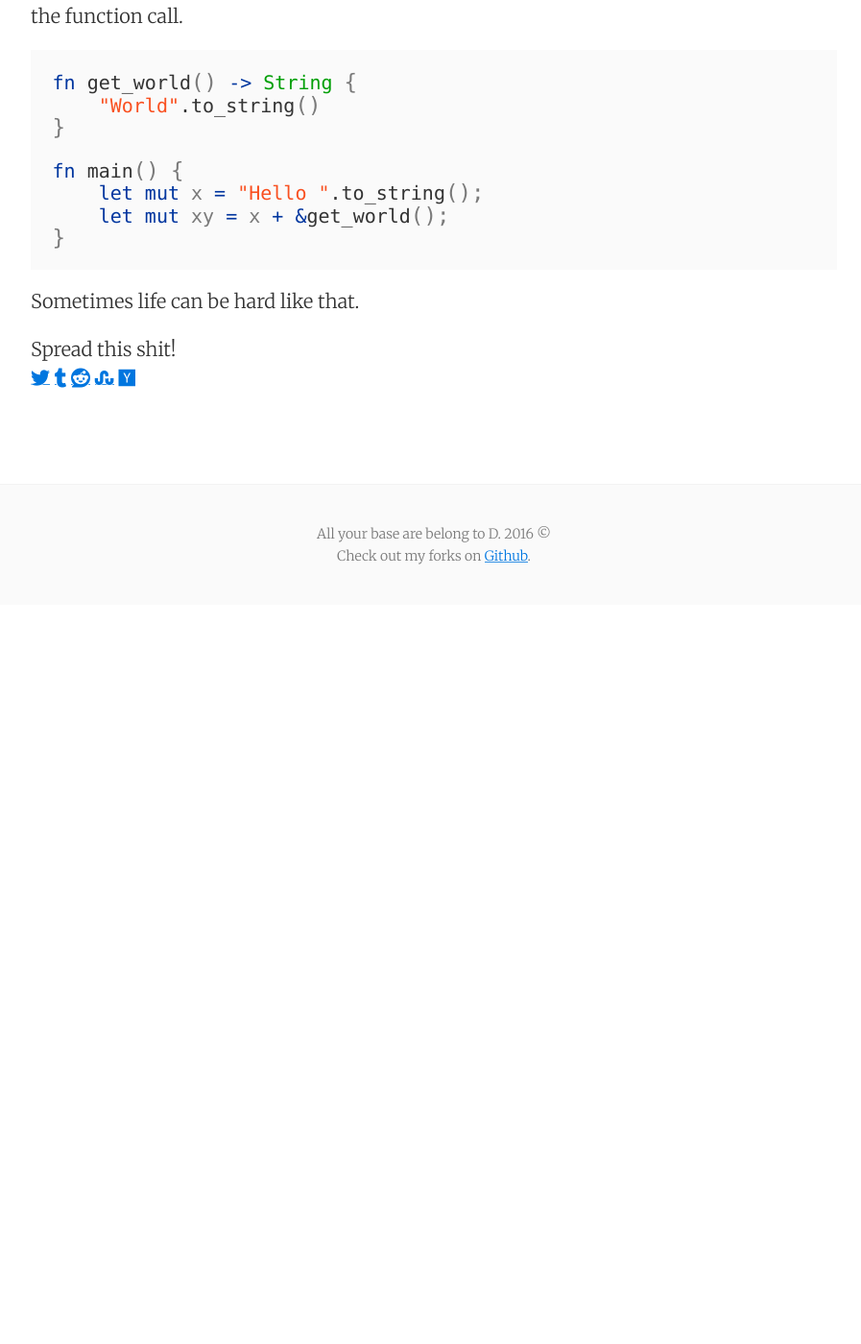
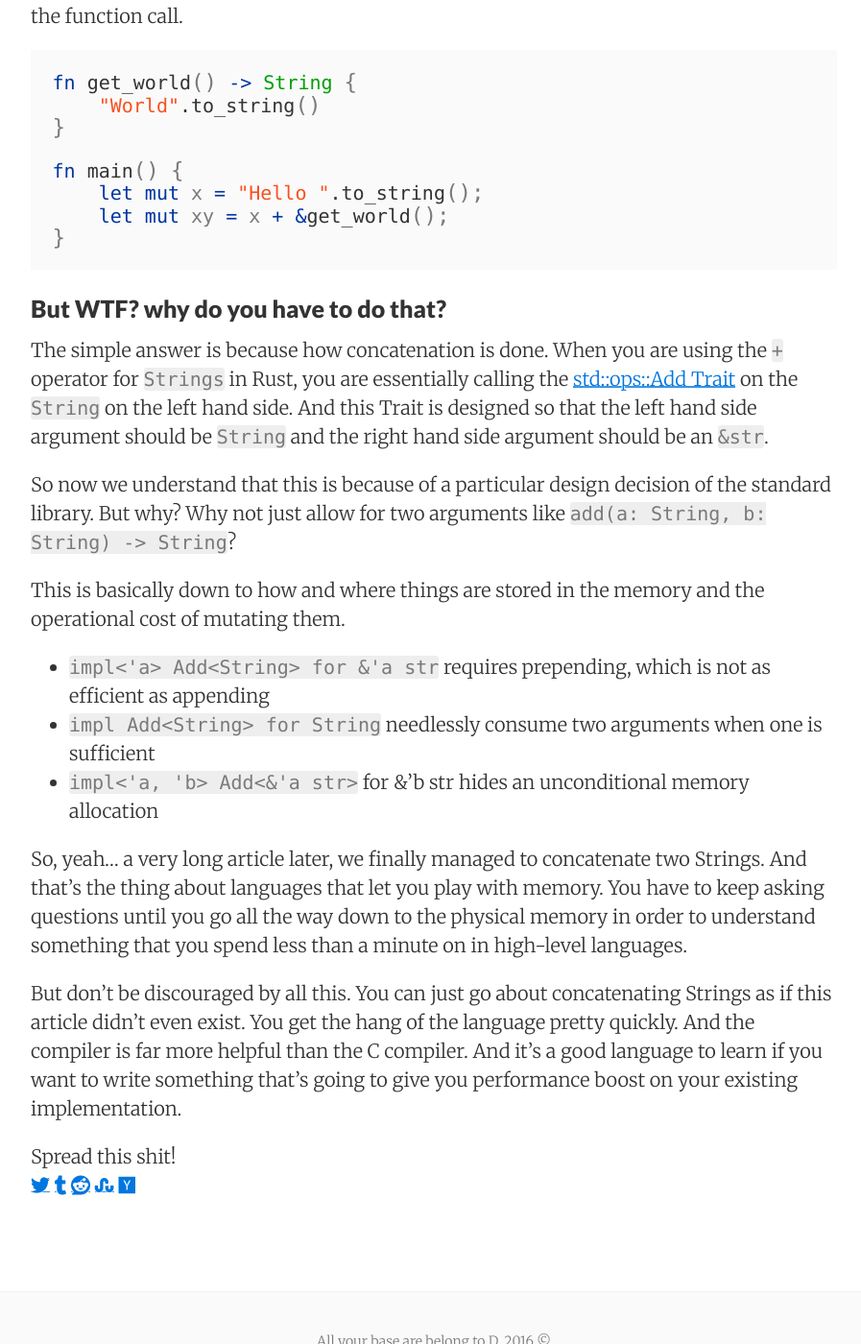
Before and after one commit to dnshio/dnshio.github.io, a Jekyll site: the page built from _posts/2016-10-06-string-concatenation-in-rust-is-not-tivial.md, in a window 1280 px wide and 1400 px high, scrolled down 3303 px. Shown: the whole window at 96% size, without its empty margins (188-1085 px from the left). Built offline with Jekyll 4.4.1, drawn with Linux system fonts in a browser that asks for light colours; nearby versions of some CDN libraries; comment, search, counter and statistics services are not loaded; before the commit the page ends 3933 px from its top, so only the background shows below that; some of the changed text lies outside the part shown.

Commit message:
Updated Rust article

````diff
--- a/_posts/2016-10-06-string-concatenation-in-rust-is-not-tivial.md
+++ b/_posts/2016-10-06-string-concatenation-in-rust-is-not-tivial.md
@@ -110,4 +110,25 @@ fn main() {
 }
 ```
 
-Sometimes life can be hard like that.
+### But WTF? why do you have to do that?
+The simple answer is because how concatenation is done. When you are using the `+` operator for `Strings` in Rust, you are
+essentially calling the [std::ops::Add Trait](https://doc.rust-lang.org/std/ops/trait.Add.html) on the `String` on the
+left hand side. And this Trait is designed so that the left hand side argument should be `String` and the right hand side
+argument should be an `&str`.
+
+So now we understand that this is because of a particular design decision of the standard library. But why? Why not just
+allow for two arguments like `add(a: String, b: String) -> String`?
+
+This is basically down to how and where things are stored in the memory and the operational cost of mutating them.
+
+* `impl<'a> Add<String> for &'a str` requires prepending, which is not as efficient as appending
+* `impl Add<String> for String` needlessly consume two arguments when one is sufficient
+* `impl<'a, 'b> Add<&'a str>` for &'b str hides an unconditional memory allocation
+
+So, yeah... a very long article later, we finally managed to concatenate two Strings. And that's the thing about languages
+that let you play with memory. You have to keep asking questions until you go all the way down to the physical memory in
+order to understand something that you spend less than a minute on in high-level languages.
+
+But don't be discouraged by all this. You can just go about concatenating Strings as if this article didn't even exist.
+You get the hang of the language pretty quickly. And the compiler is far more helpful than the C compiler. And it's a good
+language to learn if you want to write something that's going to give you performance boost on your existing implementation.
````
